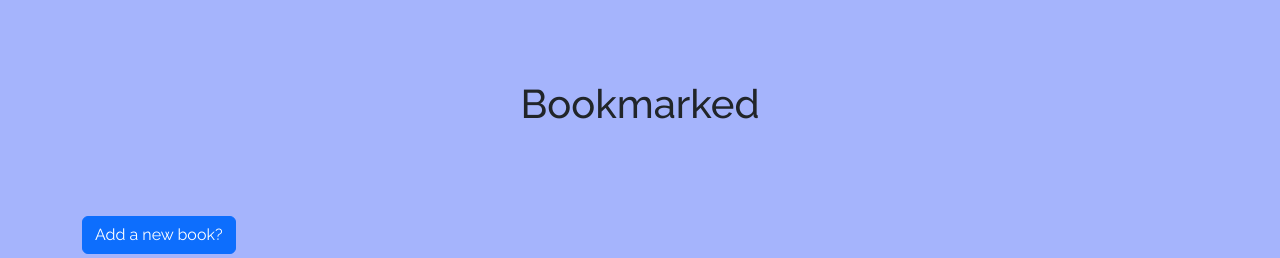
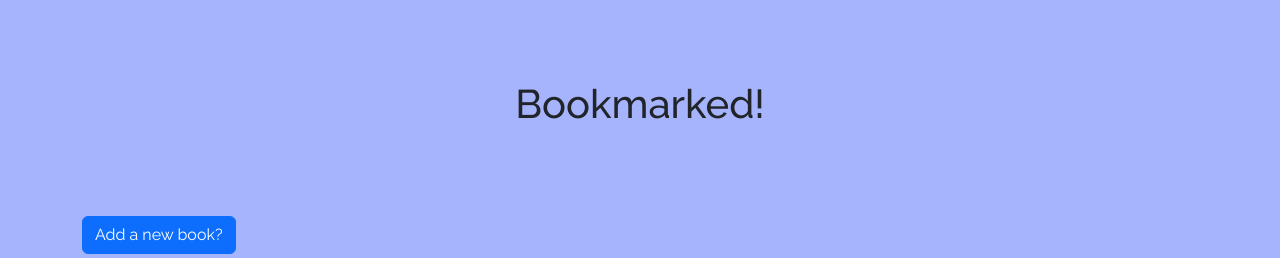
Before and after one commit to Marshvp/Bookmarked, a plain HTML site: page index.html in a window 1280 px wide. Shown: the top 258 px of the page. Drawn offline with nearby package versions, Linux system fonts and the light colour scheme.

Commit message:
Test for branch

```diff
--- a/index.html
+++ b/index.html
@@ -8,7 +8,7 @@
     <title>Bookmarked</title>
 </head>
 <body>
-    <h1 class="title">Bookmarked</h1>
+    <h1 class="title">Bookmarked!</h1>
 
     <div class="container">
         <button class="btn btn-primary" id="addbookBtn">Add a new book?</button>
```
